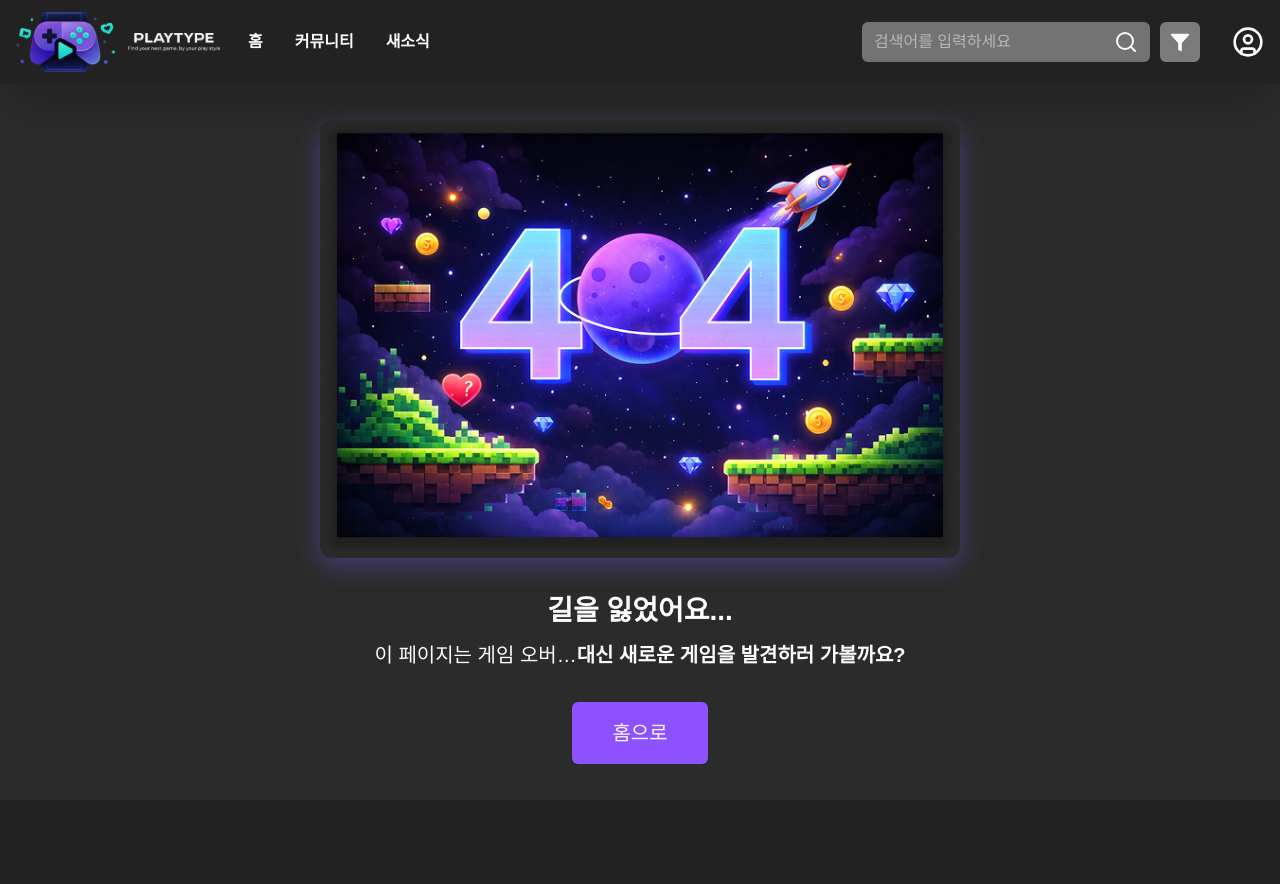
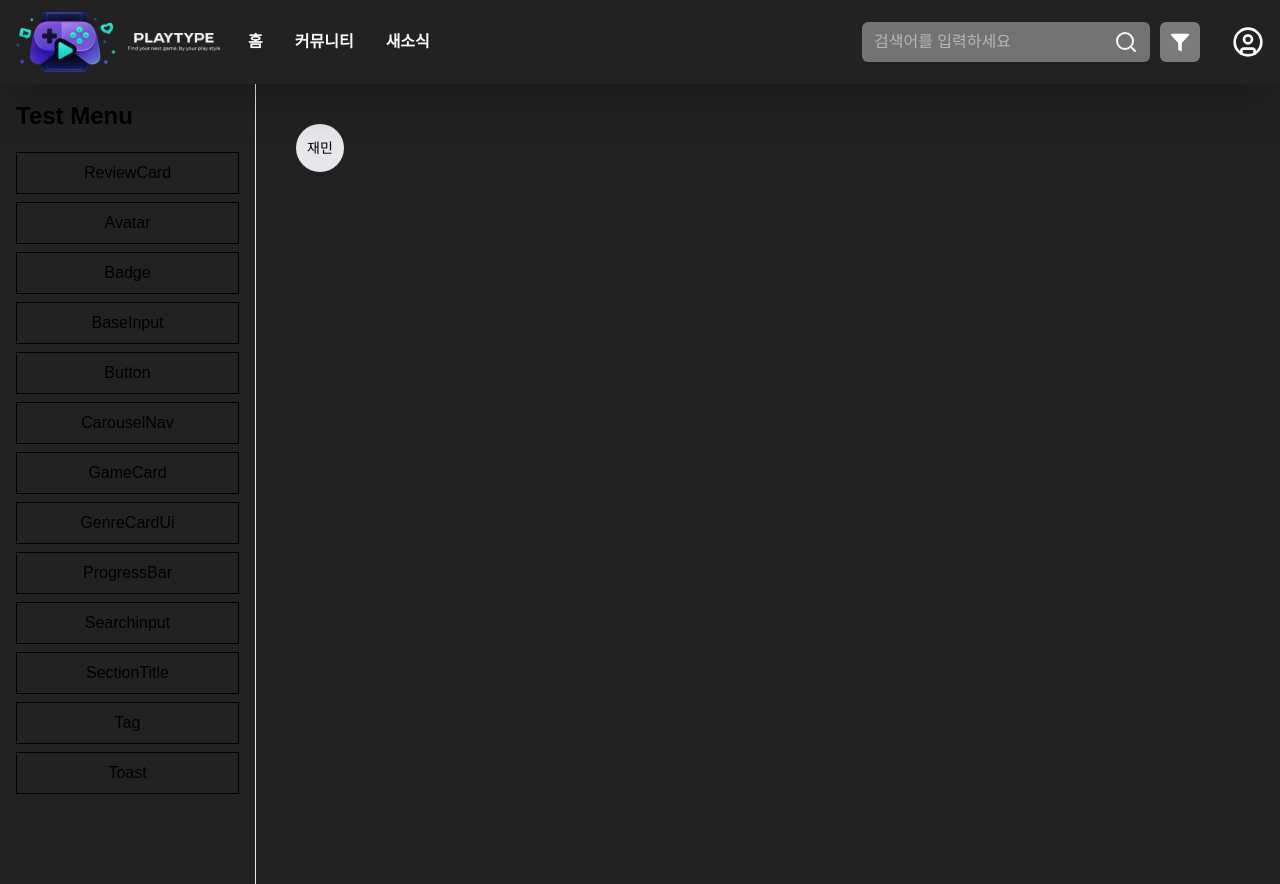
Before and after one commit to oz-union-14-team1/oz-union-fe-14-team1, a Next.js app: page /test/avatar in a window 1280 px wide. Before the commit this address had no page. Before the commit the page ends 800 px from the top, so only its background shows below. Built offline with nearby package versions, Linux system fonts and the light colour scheme.

Commit message:
feat: Avatar 구현  (#68)
* feat: 아바타컴포넌트 구현 (#68)

* feat: 아바타코드 수정 (#68)

* fix: conflit 추가 수정 (#68)

* feat: 아바타 컴포넌트 수정 (#68)

* feat: 아바타 컴포넌트 클래스네임 수정 (#68)

```diff
--- /dev/null
+++ b/src/app/test/avatar/page.tsx
@@ -0,0 +1,9 @@
+import Avatar from '@/components/common/avatar/Avatar'
+
+export default function AvatarTestPage() {
+  return (
+    <div>
+      <Avatar alt="재민" />
+    </div>
+  )
+}
--- /dev/null
+++ b/src/components/common/avatar/Avatar.tsx
@@ -0,0 +1,29 @@
+import Image from 'next/image'
+type AvatarProps = React.ComponentProps<'div'> & {
+  src?: string | null
+  alt: string
+  fallback?: string
+}
+
+export default function Avatar({
+  src,
+  alt,
+  fallback,
+  className,
+  ...props
+}: AvatarProps) {
+  return (
+    <div
+      className={`relative h-12 w-12 overflow-hidden rounded-full bg-gray-200 ${className}`}
+      {...props}
+    >
+      {src ? (
+        <Image src={src} alt={alt} fill className="object-cover" />
+      ) : (
+        <div className="flex h-full w-full items-center justify-center text-sm">
+          {fallback || alt}
+        </div>
+      )}
+    </div>
+  )
+}
```
